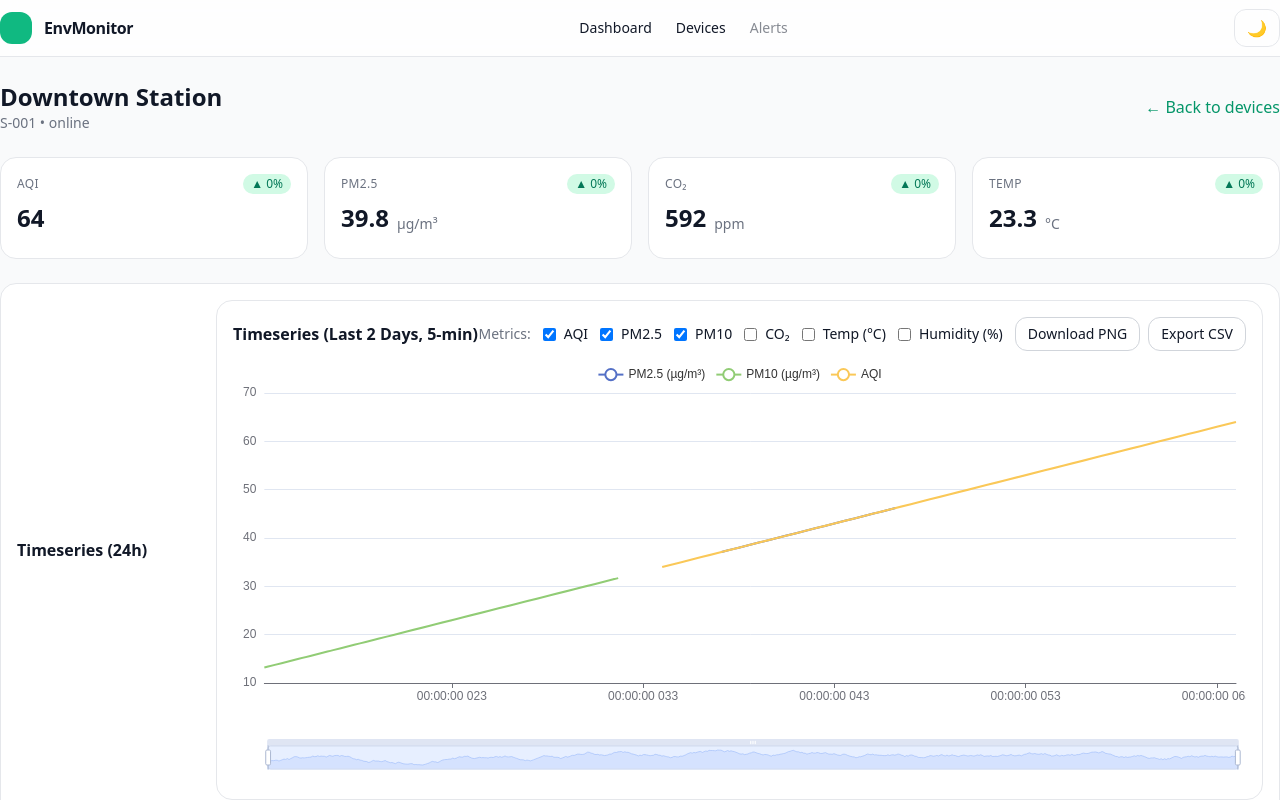
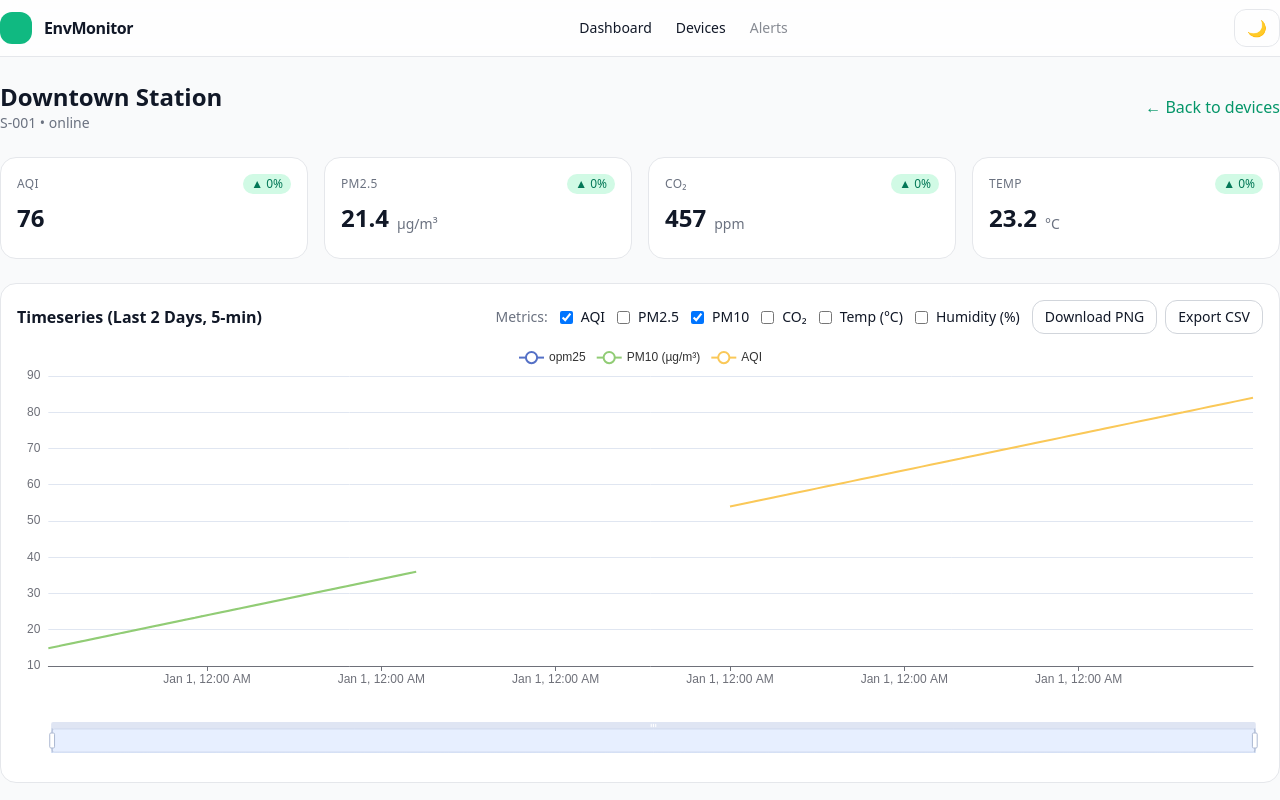
Before and after one commit to Shrestha7318/CEMS-Frontend, a Vue app: page /devices/S-001 in a window 1280 px wide. Shown: the top 800 px of the page. Built offline with nearby package versions, Linux system fonts and the light colour scheme.

Commit message:
TimeSeries Chart updated

```diff
--- a/src/components/TimeseriesChart.vue
+++ b/src/components/TimeseriesChart.vue
@@ -17,7 +17,7 @@ import { LineChart } from 'echarts/charts'
 import { TitleComponent, TooltipComponent, LegendComponent, GridComponent, DataZoomComponent, ToolboxComponent } from 'echarts/components'
 import VChart from 'vue-echarts'
 import ChartControls from './ChartControls.vue'
-
+import { onBeforeUnmount } from 'vue'
 use([CanvasRenderer, LineChart, TitleComponent, TooltipComponent, LegendComponent, GridComponent, DataZoomComponent, ToolboxComponent])
 
 const props = defineProps({
@@ -55,26 +55,42 @@ const series = computed(() =>
 )
 
 const option = computed(() => ({
-    tooltip: { trigger: 'axis' },
+    tooltip: {
+        trigger: "axis"
+    },
     legend: { top: 0 },
     grid: { left: 10, right: 10, top: 30, bottom: 80, containLabel: true },
     dataZoom: [
-        { type: 'inside' },
-        { type: 'slider', height: 24, bottom: 20 }
+        { type: 'inside', filterMode: 'none' },   // no UI, just wheel/drag
+        { type: 'slider', xAxisIndex: 0, height: 24, bottom: 20 } // the only visible slider
     ],
     xAxis: {
         type: 'time',
-        data: x.value
+        axisLabel: {
+            formatter: (value) =>
+                new Intl.DateTimeFormat(undefined, {
+                    month: "short",
+                    day: "numeric",
+                    hour: "2-digit",
+                    minute: "2-digit",
+                }).format(new Date(value)),
+            hideOverlap: true,
+        }
     },
     yAxis: { type: 'value', scale: true },
     series: series.value
 }))
 
-watch(() => props.data, () => {
-    // keep zoom when data refreshes
-    chartRef.value?.chart?.setOption({ xAxis: { data: x.value }, series: series.value }, { notMerge: true, lazyUpdate: true })
+watch([() => props.data, selected], () => {
+    const chart = chartRef.value?.chart
+    if (!chart) return
+    // Replace everything so sliders don’t accumulate
+    chart.setOption(option.value, { notMerge: true, lazyUpdate: true })
 })
 
+onBeforeUnmount(() => {
+    chartRef.value?.chart?.dispose?.()
+})
 function handleDownload(kind) {
     const chart = chartRef.value?.chart
     if (!chart) return
--- a/src/mocks/data.js
+++ b/src/mocks/data.js
@@ -1,14 +1,30 @@
-// Simple seeded random for consistent demo
-function seedRand(seed = 42) {
-    let t = seed
-    return () => (t = (t * 1664525 + 1013904223) % 4294967296) / 4294967296
-}
-const rand = seedRand(123)
+// src/mocks/data.js
+// Fresh mock generator with correct timestamps (ms), 5-min interval, last N days.
 
-function randomIn(min, max) {
-    return Math.round((min + (max - min) * rand()) * 10) / 10
+// ---------- utilities ----------
+function seedRand(seed = 1234567) {
+    // Deterministic PRNG (xorshift32)
+    let x = seed >>> 0;
+    return () => {
+        x ^= x << 13;
+        x ^= x >>> 17;
+        x ^= x << 5;
+        // 0..1
+        return ((x >>> 0) / 4294967296);
+    };
 }
 
+function hashString(s) {
+    let h = 2166136261;
+    for (let i = 0; i < s.length; i++) {
+        h ^= s.charCodeAt(i);
+        h += (h << 1) + (h << 4) + (h << 7) + (h << 8) + (h << 24);
+    }
+    return (h >>> 0);
+}
+const clamp = (v, min, max) => Math.max(min, Math.min(max, v));
+
+// ---------- sensor catalog ----------
 export const sensors = [
     { id: 'S-001', name: 'Downtown Station', lat: 32.7767, lon: -96.7970, status: 'online' },
     { id: 'S-002', name: 'Uptown Station', lat: 32.8140, lon: -96.9489, status: 'online' },
@@ -17,70 +33,108 @@ export const sensors = [
     { id: 'S-005', name: 'Airport Station', lat: 32.8998, lon: -97.0403, status: 'offline' },
     { id: 'S-006', name: 'Suburb North', lat: 33.0198, lon: -96.6989, status: 'online' },
     { id: 'S-007', name: 'Suburb South', lat: 32.6400, lon: -96.9100, status: 'online' },
-    { id: 'S-008', name: 'Lakeside Station', lat: 32.9884, lon: -96.9078, status: 'online' }
-]
+    { id: 'S-008', name: 'Lakeside Station', lat: 32.9884, lon: -96.9078, status: 'online' },
+];
 
-// Add current readings
-export const currentReadings = sensors.map((s) => ({
-    id: s.id,
-    aqi: Math.round(randomIn(30, 150)),
-    pm25: randomIn(5, 85),
-    pm10: randomIn(10, 140),
-    co2: Math.round(randomIn(420, 1200)),
-    temp: randomIn(15, 38),
-    humidity: randomIn(20, 85),
-    lastSeen: new Date(Date.now() - Math.round(rand() * 3600 * 1000)).toISOString(),
-    status: s.status
-}))
+// ---------- timeseries generators ----------
+/**
+ * Generate a per-device timeseries at 5-minute intervals for the last `days` days.
+ * Returns an array of points:
+ *   [{ ts: <number ms>, aqi, pm25, pm10, co2, temp, humidity }, ...]
+ */
+export function genDeviceTimeseries(id, days = 2) {
+    const rnd = seedRand(hashString(String(id)) || 42);
+    const now = Date.now(); // ms
+    const intervalMs = 5 * 60 * 1000; // 5 minutes
+    const start = now - days * 24 * 60 * 60 * 1000;
 
-export function genTimeseries(hours = 24) {
-    const now = Date.now()
-    const series = []
-    let aqi = currentReadings[0].aqi
-    for (let i = hours; i >= 0; i--) {
-        aqi = Math.max(0, Math.min(200, aqi + randomIn(-8, 8)))
-        series.push({
-            ts: new Date(now - i * 60 * 60 * 1000).toISOString(),
-            aqi,
-            pm25: Math.max(0, randomIn(5, 90)),
-            pm10: Math.max(0, randomIn(10, 160)),
-            co2: Math.max(350, Math.round(randomIn(420, 1200))),
-            temp: randomIn(14, 40),
-            humidity: randomIn(15, 90),
-        })
+    // Device-specific baselines
+    let aqi = 40 + rnd() * 40; // 40..80
+    let pm25 = 8 + rnd() * 25;
+    let pm10 = 15 + rnd() * 45;
+    let co2 = 420 + rnd() * 300; // ppm
+    let temp = 18 + rnd() * 12; // °C
+    let hum = 35 + rnd() * 40; // %
+
+    const out = [];
+    for (let t = start; t <= now; t += intervalMs) {
+        // gentle random walk per step
+        aqi = clamp(aqi + (rnd() - 0.5) * 3.0, 0, 200);
+        pm25 = clamp(pm25 + (rnd() - 0.5) * 1.2, 0, 500);
+        pm10 = clamp(pm10 + (rnd() - 0.5) * 1.8, 0, 600);
+        co2 = Math.max(380, Math.round(co2 + (rnd() - 0.5) * 10));
+        temp = clamp(temp + (rnd() - 0.5) * 0.25, -20, 55);
+        hum = clamp(hum + (rnd() - 0.5) * 0.8, 0, 100);
+
+        out.push({
+            ts: t, // number (ms since epoch)
+            aqi: Math.round(aqi),
+            pm25: +pm25.toFixed(1),
+            pm10: +pm10.toFixed(1),
+            co2,
+            temp: +temp.toFixed(1),
+            humidity: +hum.toFixed(1),
+        });
     }
-
-    return series
+    return out;
 }
 
-export function genTimeseries5m(hours = 48) {
-    const points = (hours * 60) / 5; // 5-min steps
+/**
+ * Convenience: generate a shared series (not device-specific), last `hours` hours at 5-min.
+ * Kept for dashboards that don’t target a specific device.
+ */
+export function genTimeseries5m(hours = 48, seed = 1234) {
+    const rnd = seedRand(seed);
     const now = Date.now();
-    const series = [];
+    const start = now - hours * 60 * 60 * 1000;
+    const intervalMs = 5 * 60 * 1000;
 
-    // start near the first device's current values so the chart looks realistic
-    const seed = currentReadings[0] || { aqi: 70, pm25: 25, pm10: 40, co2: 600, temp: 25, humidity: 50 };
+    let aqi = 55 + rnd() * 20;
+    let pm25 = 15 + rnd() * 15;
+    let pm10 = 25 + rnd() * 25;
+    let co2 = 500 + rnd() * 250;
+    let temp = 22 + rnd() * 6;
+    let hum = 45 + rnd() * 20;
 
-    let aqi = seed.aqi;
-    let pm25 = seed.pm25;
-    let pm10 = seed.pm10;
-    let co2 = seed.co2;
-    let temp = seed.temp;
-    let hum = seed.humidity;
+    const out = [];
+    for (let t = start; t <= now; t += intervalMs) {
+        aqi = clamp(aqi + (rnd() - 0.5) * 3.0, 0, 200);
+        pm25 = clamp(pm25 + (rnd() - 0.5) * 1.2, 0, 500);
+        pm10 = clamp(pm10 + (rnd() - 0.5) * 1.8, 0, 600);
+        co2 = Math.max(380, Math.round(co2 + (rnd() - 0.5) * 10));
+        temp = clamp(temp + (rnd() - 0.5) * 0.25, -20, 55);
+        hum = clamp(hum + (rnd() - 0.5) * 0.8, 0, 100);
 
-    function jitter(v, mag) { return v + (Math.random() - 0.5) * mag; }
+        out.push({
+            ts: t,
+            aqi: Math.round(aqi),
+            pm25: +pm25.toFixed(1),
+            pm10: +pm10.toFixed(1),
+            co2,
+            temp: +temp.toFixed(1),
+            humidity: +hum.toFixed(1),
+        });
+    }
+    return out;
+}
 
-    for (let i = points; i >= 0; i--) {
-        const ts = new Date(now - i * 5 * 60 * 1000).toISOString();
-
-        aqi = Math.max(0, Math.min(200, jitter(aqi, 2.5)));
-        pm25 = Math.max(0, jitter(pm25, 1.2));
-        pm10 = Math.max(0, jitter(pm10, 1.8));
-        co2 = Math.max(350, Math.round(jitter(co2, 8)));
-        temp = Math.max(-10, jitter(temp, 0.2));
-        hum = Math.max(0, Math.min(100, jitter(hum, 0.6)));
-
-        series.push({ ts, aqi: Math.round(aqi), pm25: +pm25.toFixed(1), pm10: +pm10.toFixed(1), co2, temp: +temp.toFixed(1), humidity: +hum.toFixed(1) });
-    }
-    return series;
-}
+// ---------- "current readings" snapshot (from end of each device series) ----------
+/**
+ * Returns [{ id, aqi, pm25, pm10, co2, temp, humidity, lastSeen, status }]
+ * lastSeen is ISO string for display; numeric timestamps are still used in charts.
+ */
+export const currentReadings = sensors.map((s) => {
+    const series = genDeviceTimeseries(s.id, 2); // 2 days by default
+    const latest = series[series.length - 1];
+    return {
+        id: s.id,
+        aqi: latest.aqi,
+        pm25: latest.pm25,
+        pm10: latest.pm10,
+        co2: latest.co2,
+        temp: latest.temp,
+        humidity: latest.humidity,
+        lastSeen: new Date(latest.ts).toISOString(),
+        status: s.status,
+    };
+});
--- a/src/pages/Dashboard.vue
+++ b/src/pages/Dashboard.vue
@@ -12,13 +12,8 @@
       <StatCard label="Total Sensors" :value="summary?.sensorCount ?? '—'" :delta="0" caption="All registered" />
       <StatCard label="Active Alerts" :value="summary?.alerts ?? '—'" :delta="delta.alerts" caption="AQI > 100" />
     </div>
-
-    <ChartPlaceholder title="AQI (Last 24h)">
-      <template #controls>
-        <div class="text-xs text-gray-500">Data from mock API</div>
-
-      </template>
-    </ChartPlaceholder>
+    <TimeseriesChart v-if="seriesData.length" title="Air Quality (Last 2 Days)" :data="seriesData"
+      :metrics="['aqi', 'pm25', 'pm10']" />
 
     <div class="space-y-3">
       <h2 class="font-semibold">Recent Readings</h2>
@@ -38,15 +33,13 @@ import TimeseriesChart from '@/components/TimeseriesChart.vue'
 
 const summary = ref(null)
 const delta = ref({ aqi: 4, alerts: -12, online: 3 })
+const seriesData = ref([])
 
-onMounted(async () => {
-  summary.value = await api.getSummary()
-})
 
 onMounted(async () => {
   const sensors = await api.getSensors('')
   if (sensors.length) {
-    seriesData.value = await api.getSensorTimeseries(sensors[0].id, { period: '2d', interval: '5m' })
+    seriesData.value = await api.getSensorTimeseries(sensors[1].id, { period: '2d', interval: '5m' })
   }
 })
 </script>
--- a/src/pages/DeviceDetails.vue
+++ b/src/pages/DeviceDetails.vue
@@ -15,12 +15,8 @@
       <StatCard label="Temp" :value="device.temp" unit="°C" />
     </div>
 
-    <ChartPlaceholder title="Timeseries (24h)">
-      <template #controls>
-        <TimeseriesChart v-if="seriesData.length" title="Timeseries (Last 2 Days, 5-min)" :data="seriesData"
-          :metrics="['pm25', 'pm10', 'aqi']" />
-      </template>
-    </ChartPlaceholder>
+    <TimeseriesChart v-if="seriesData.length" title="Timeseries (Last 2 Days, 5-min)" :data="seriesData"
+          :metrics="['opm25', 'pm10', 'aqi']" />
 
     <div class="rounded-2xl bg-white dark:bg-gray-900 border border-gray-200 dark:border-gray-800 p-4">
       <h3 class="font-semibold mb-2">Metadata</h3>
@@ -41,7 +37,6 @@ import { ref, watchEffect } from 'vue'
 import { useRoute } from 'vue-router'
 import { api } from '@/services/api'
 import StatCard from '@/components/StatCard.vue'
-import ChartPlaceholder from '@/components/ChartPlaceholder.vue'
 import TimeseriesChart from '@/components/TimeseriesChart.vue'
 
 const route = useRoute()
--- a/src/services/api.js
+++ b/src/services/api.js
@@ -1,19 +1,13 @@
+// src/services/api.js
 import axios from 'axios'
-import { sensors, currentReadings, genTimeseries, genTimeseries5m } from '@/mocks/data'
+import { sensors, currentReadings, genDeviceTimeseries } from '@/mocks/data'
 
 const BASE_URL =
     import.meta.env.VITE_API_BASE_URL || ''
 const USE_MOCK = String(
     import.meta.env.VITE_USE_MOCK).toLowerCase() !== 'false'
-
-const http = axios.create({
-    baseURL: BASE_URL,
-    timeout: 10000
-})
-
-function sleep(ms = 400) {
-    return new Promise(res => setTimeout(res, ms))
-}
+const http = axios.create({ baseURL: BASE_URL, timeout: 10000 })
+const sleep = (ms = 300) => new Promise(r => setTimeout(r, ms))
 
 export const api = {
     async getSummary() {
@@ -36,7 +30,9 @@ export const api = {
                 const reading = currentReadings.find(r => r.id === s.id)
                 return {...s, ...reading }
             })
-            return q ? merged.filter(m => m.name.toLowerCase().includes(q) || m.id.toLowerCase().includes(q)) : merged
+            return q ?
+                merged.filter(m => m.name.toLowerCase().includes(q) || m.id.toLowerCase().includes(q)) :
+                merged
         }
         const { data } = await http.get('/sensors', { params: { q: query } })
         return data
@@ -54,17 +50,13 @@ export const api = {
         return data
     },
 
-    async getSensorTimeseries(id, { period = '2d', interval = '5m' } = {}) {
+    async getSensorTimeseries(id, { days = 2 } = {}) {
         if (USE_MOCK) {
-            await sleep();
-            // Strictly follow 2 days + 5 minutes as per spec
-            if (period !== '2d') period = '2d';
-            if (interval !== '5m') interval = '5m';
-            return genTimeseries5m(48);
+            await sleep()
+                // IMPORTANT: returns [{ ts: (ms), ...metrics }]
+            return genDeviceTimeseries(id, days)
         }
-        // back-end should implement these query params
-        const { data } = await http.get(`/sensors/${id}/timeseries`, { params: { period, interval } });
-        return data;
+        const { data } = await http.get(`/sensors/${id}/timeseries`, { params: { days } })
+        return data
     }
-
 }
```
